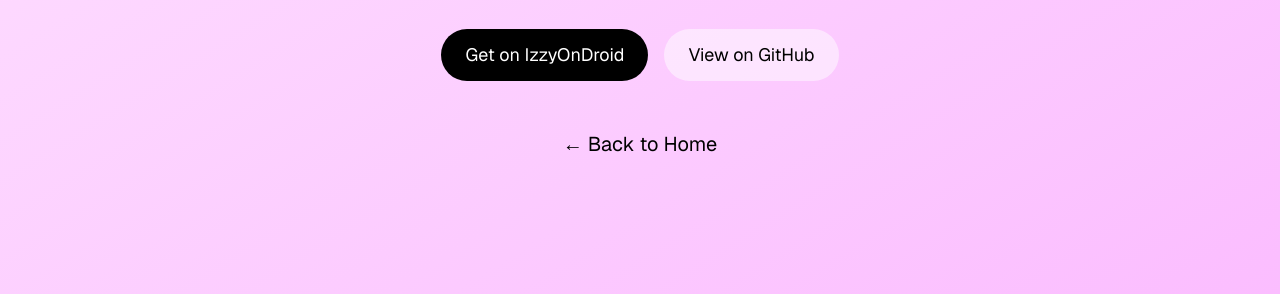
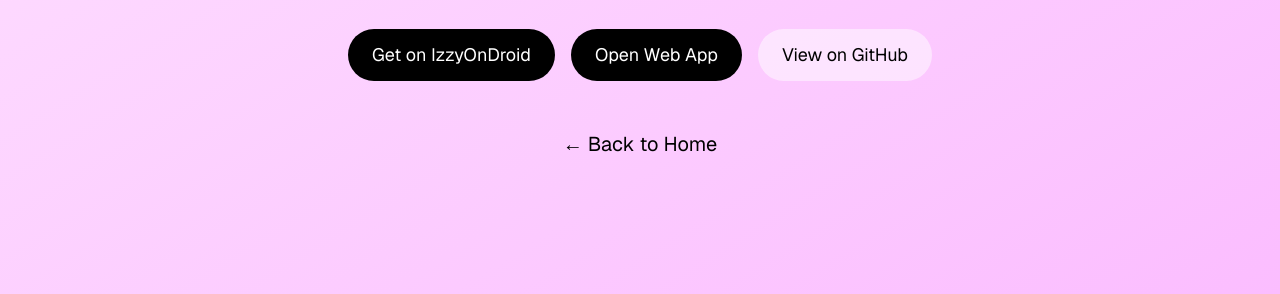
Before and after one commit to TheGandabherunda/thegandabherunda.github.io, a plain HTML site: page xpomozen.html in a window 1280 px wide. Shown: the part 506-800 px from the top of the page. Drawn offline with nearby package versions, Linux system fonts and the light colour scheme.

Commit message:
added link to pomozen website link

```diff
--- a/xpomozen.html
+++ b/xpomozen.html
@@ -91,6 +91,7 @@
     </p>
     <div class="flex flex-wrap justify-center gap-4 mt-8 animate-on-load">
         <a href="https://apt.izzysoft.de/packages/org.projectsolutus.pomozen" target="_blank" class="bg-black text-white px-6 py-3 rounded-full text-lg hover:bg-gray-800 transition-colors">Get on IzzyOnDroid</a>
+        <a href="https://projectg.qzz.io/pomozen.site/" target="_blank" class="bg-black text-white px-6 py-3 rounded-full text-lg hover:bg-gray-800 transition-colors">Open Web App</a>
         <a href="https://github.com/ProjectSolutus/Pomozen" target="_blank" class="bg-white/50 text-black px-6 py-3 rounded-full text-lg hover:bg-white/80 transition-colors">View on GitHub</a>
     </div>
     <a href="index.html" class="inline-block mt-12 text-[20px] text-black hover:underline animate-on-load">← Back to Home</a>
```
